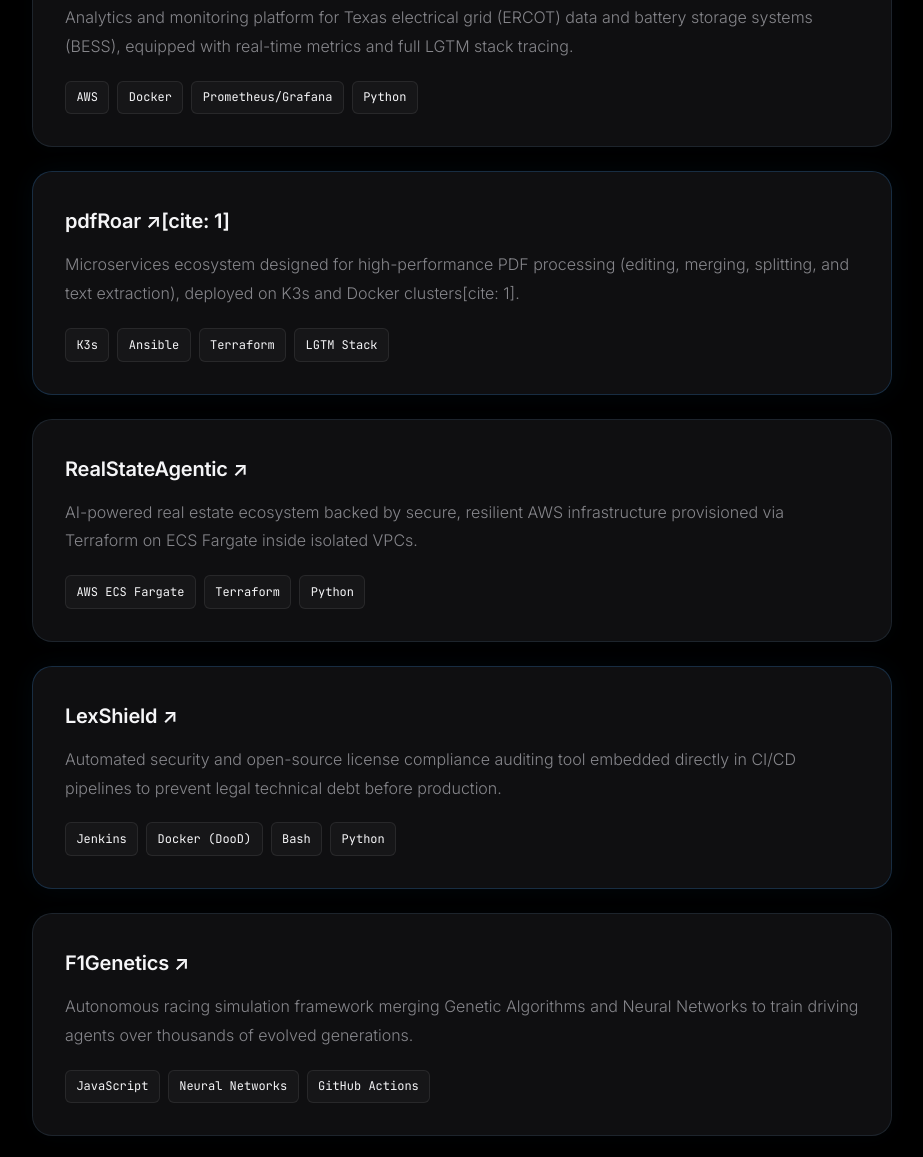
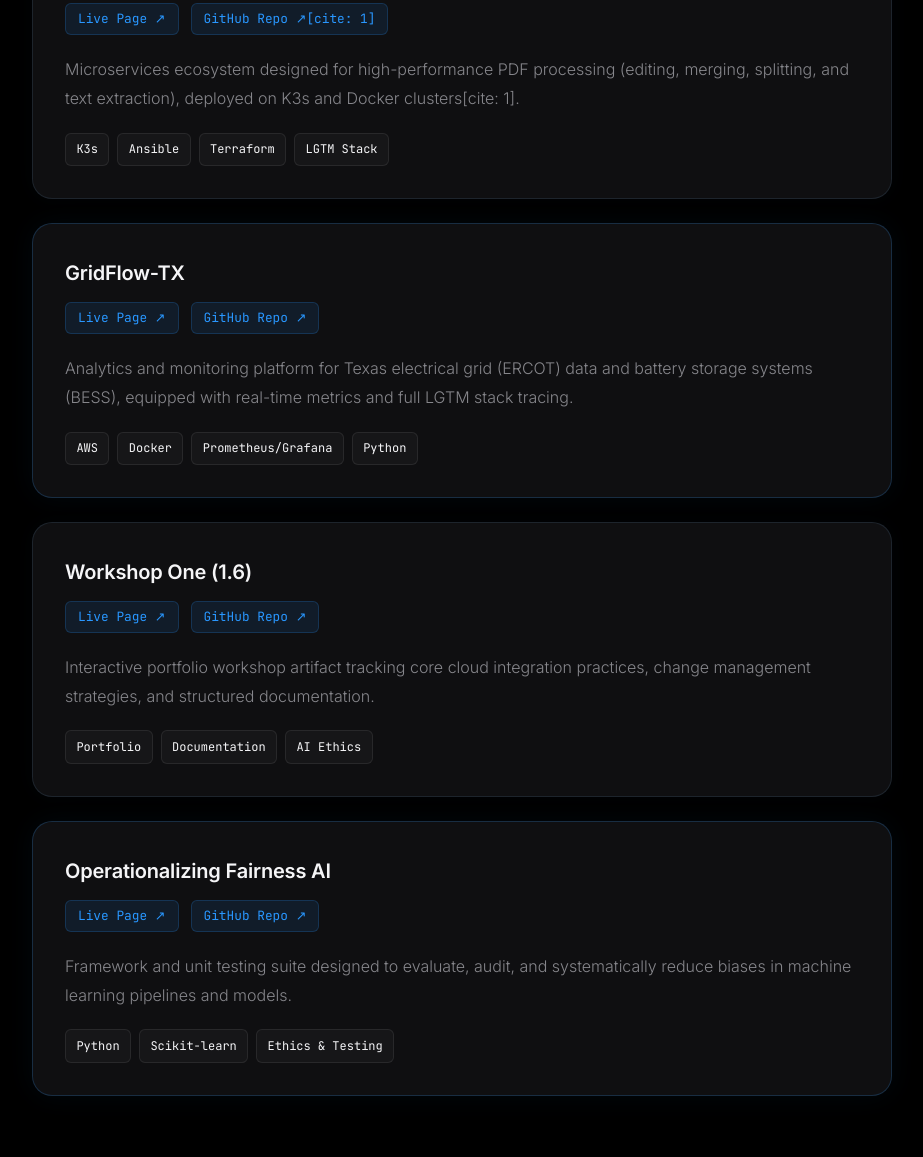
Before and after one commit to joanroamora/joanroamora, a plain HTML site: page index.html in a window 1280 px wide. Shown: the part 1435-2592 px from the top of the page, without its empty margins (178-1101 px from the left). Drawn offline with Linux system fonts and the light colour scheme.

Commit message:
Update index.html

```diff
--- a/index.html
+++ b/index.html
@@ -40,7 +40,6 @@
             overflow-x: hidden;
         }
 
-        /* Subtle background ambient lighting */
         body::before {
             content: '';
             position: fixed;
@@ -269,19 +268,7 @@
             font-size: 1.25rem;
             font-weight: 600;
             letter-spacing: -0.01em;
-        }
-
-        .project-title a {
             color: var(--text-primary);
-            text-decoration: none;
-            display: flex;
-            align-items: center;
-            gap: 0.5rem;
-            transition: var(--transition);
-        }
-
-        .project-title a:hover {
-            color: var(--accent);
         }
 
         .project-desc {
@@ -289,6 +276,29 @@
             color: var(--text-secondary);
             margin-bottom: 1.25rem;
             font-weight: 300;
+        }
+
+        .project-links {
+            display: flex;
+            gap: 0.75rem;
+            margin-bottom: 1.25rem;
+        }
+
+        .project-link {
+            font-size: 0.8rem;
+            font-family: 'JetBrains Mono', monospace;
+            color: var(--accent);
+            text-decoration: none;
+            background: rgba(41, 151, 255, 0.1);
+            padding: 0.25rem 0.75rem;
+            border-radius: 6px;
+            border: 1px solid rgba(41, 151, 255, 0.2);
+            transition: var(--transition);
+        }
+
+        .project-link:hover {
+            background: rgba(41, 151, 255, 0.2);
+            border-color: var(--accent);
         }
 
         .project-tech {
@@ -350,85 +360,76 @@
         <section>
             <h2>Core Tech Stack</h2>
             <div class="skills-grid">
-                <!-- Cloud & Containers -->
                 <div class="skill-category">
                     <h3>Cloud & Containers</h3>
                     <div class="tags">
-                        <!-- AWS: Cloud Icon -->
                         <span class="tag"><svg viewBox="0 0 24 24"><path d="M19.35 10.04C18.67 6.59 15.64 4 12 4 9.11 4 6.6 5.64 5.35 8.04 2.34 8.36 0 10.91 0 14c0 3.31 2.69 6 6 6h13c2.76 0 5-2.24 5-5 0-2.64-2.05-4.78-4.65-4.96z"/></svg>AWS</span>
-                        <!-- GCP: Cloud Icon -->
                         <span class="tag"><svg viewBox="0 0 24 24"><path d="M19.35 10.04C18.67 6.59 15.64 4 12 4 9.11 4 6.6 5.64 5.35 8.04 2.34 8.36 0 10.91 0 14c0 3.31 2.69 6 6 6h13c2.76 0 5-2.24 5-5 0-2.64-2.05-4.78-4.65-4.96z"/></svg>GCP</span>
-                        <!-- Kubernetes: Server/Cluster Icon -->
                         <span class="tag"><svg viewBox="0 0 24 24"><path d="M20 13H4c-.55 0-1 .45-1 1v6c0 .55.45 1 1 1h16c.55 0 1-.45 1-1v-6c0-.55-.45-1-1-1zM7 19c-1.1 0-2-.9-2-2s.9-2 2-2 2 .9 2 2-.9 2-2 2zm13-10H4c-.55 0-1 .45-1 1v6c0 .55.45 1 1 1h16c.55 0 1-.45 1-1v-6c0-.55-.45-1-1-1zM7 13c-1.1 0-2-.9-2-2s.9-2 2-2 2 .9 2 2-.9 2-2 2zm13-10H4c-.55 0-1 .45-1 1v6c0 .55.45 1 1 1h16c.55 0 1-.45 1-1V4c0-.55-.45-1-1-1zM7 7c-1.1 0-2-.9-2-2s.9-2 2-2 2 .9 2 2-.9 2-2 2z"/></svg>Kubernetes</span>
-                        <!-- K3s: Lightweight Server Icon -->
                         <span class="tag"><svg viewBox="0 0 24 24"><path d="M12 2L2 7l10 5 10-5-10-5M2 17l10 5 10-5M2 12l10 5 10-5"/></svg>K3s</span>
-                        <!-- Docker: Box/Container Icon -->
                         <span class="tag"><svg viewBox="0 0 24 24"><path d="M21 16.5c0 .38-.21.71-.53.88l-7.9 4.44c-.16.12-.36.18-.57.18-.21 0-.41-.06-.57-.18l-7.9-4.44A1.003 1.003 0 0 1 3 16.5v-9c0-.38.21-.71.53-.88l7.9-4.44c.16-.12.36-.18.57-.18.21 0 .41.06.57.18l7.9 4.44c.32.17.53.5.53.88v9z"/></svg>Docker</span>
-                        <!-- ECS/EKS: Layers Icon -->
-                        <span class="tag"><svg viewBox="0 0 24 24"><path d="M11.99 2C6.47 2 2 6.48 2 12s4.47 10 9.99 10C17.52 22 22 17.52 22 12S17.52 2 11.99 2zM12 20c-4.42 0-8-3.58-8-8s3.58-8 8-8 8 3.58 8 8-3.58 8-8 8z"/></svg>ECS / EKS</span>
                     </div>
                 </div>
-
-                <!-- IaC & Automation -->
                 <div class="skill-category">
                     <h3>IaC & Automation</h3>
                     <div class="tags">
-                        <!-- Terraform: Cube/Build Icon -->
                         <span class="tag"><svg viewBox="0 0 24 24"><path d="M21 16.5c0 .38-.21.71-.53.88l-7.9 4.44c-.16.12-.36.18-.57.18-.21 0-.41-.06-.57-.18l-7.9-4.44A1.003 1.003 0 0 1 3 16.5v-9c0-.38.21-.71.53-.88l7.9-4.44c.16-.12.36-.18.57-.18.21 0 .41.06.57.18l7.9 4.44c.32.17.53.5.53.88v9z"/></svg>Terraform</span>
-                        <!-- Ansible: Cog/Automation Icon -->
                         <span class="tag"><svg viewBox="0 0 24 24"><path d="M19.14 12.94c.04-.3.06-.61.06-.94 0-.32-.02-.64-.07-.94l2.03-1.58c.18-.14.23-.41.12-.61l-1.92-3.32c-.12-.22-.37-.29-.59-.22l-2.39.96c-.5-.38-1.03-.7-1.62-.94l-.36-2.54c-.04-.24-.24-.41-.48-.41h-3.84c-.24 0-.43.17-.47.41l-.36 2.54c-.59.24-1.13.57-1.62.94l-2.39-.96c-.22-.08-.47 0-.59.22L2.74 8.87c-.12.21-.08.47.12.61l2.03 1.58c-.05.3-.09.63-.09.94s.02.64.07.94l-2.03 1.58c-.18.14-.23.41-.12.61l1.92 3.32c.12.22.37.29.59.22l2.39-.96c.5.38 1.03.7 1.62.94l.36 2.54c.05.24.24.41.48.41h3.84c.24 0 .44-.17.47-.41l.36-2.54c.59-.24 1.13-.56 1.62-.94l2.39.96c.22.08.47 0 .59-.22l1.92-3.32c.12-.22.07-.47-.12-.61l-2.01-1.58zM12 15.6c-1.98 0-3.6-1.62-3.6-3.6s1.62-3.6 3.6-3.6 3.6 1.62 3.6 3.6-1.62 3.6-3.6 3.6z"/></svg>Ansible</span>
-                        <!-- GitHub Actions: Workflow/Branch Icon -->
                         <span class="tag"><svg viewBox="0 0 24 24"><path d="M15 3h6v6M10 14L21 3M18 13v6a2 2 0 0 1-2 2H5a2 2 0 0 1-2-2V8a2 2 0 0 1 2-2h6"/></svg>GitHub Actions</span>
-                        <!-- Jenkins: Server/Processor Icon -->
                         <span class="tag"><svg viewBox="0 0 24 24"><path d="M4 6h16v2H4zm0 5h16v2H4zm0 5h16v2H4z"/></svg>Jenkins</span>
                     </div>
                 </div>
-
-                <!-- Observability (LGTM) -->
                 <div class="skill-category">
                     <h3>Observability (LGTM)</h3>
                     <div class="tags">
-                        <!-- Prometheus: Activity/Pulse Icon -->
                         <span class="tag"><svg viewBox="0 0 24 24"><path d="M22 12h-4l-3 9L9 3l-3 9H2"/></svg>Prometheus</span>
-                        <!-- Grafana: Chart/Dashboard Icon -->
                         <span class="tag"><svg viewBox="0 0 24 24"><path d="M19 3H5c-1.1 0-2 .9-2 2v14c0 1.1.9 2 2 2h14c1.1 0 2-.9 2-2V5c0-1.1-.9-2-2-2zM9 17H7v-7h2v7zm4 0h-2V7h2v10zm4 0h-2v-4h2v4z"/></svg>Grafana</span>
-                        <!-- Loki: Logs/Lines Icon -->
                         <span class="tag"><svg viewBox="0 0 24 24"><path d="M4 10h16v2H4zm0-4h16v2H4zm0 8h16v2H4zm0 4h16v2H4z"/></svg>Loki</span>
-                        <!-- Tempo: Tracing/Wave Icon -->
                         <span class="tag"><svg viewBox="0 0 24 24"><path d="M3 13h2v-2H3v2zm4 4h2v-6H7v6zm4 4h2V3h-2v18zm4-8h2v-4h-2v4zm4-4h2V9h-2v2z"/></svg>Tempo</span>
                     </div>
                 </div>
-
-                <!-- Languages & AI -->
                 <div class="skill-category">
                     <h3>Languages & AI</h3>
                     <div class="tags">
-                        <!-- Python: Code Brackets Icon -->
                         <span class="tag"><svg viewBox="0 0 24 24"><path d="M9.4 16.6L4.8 12l4.6-4.6L8 6l-6 6 6 6 1.4-1.4zm5.2 0l4.6-4.6-4.6-4.6L16 6l6 6-6 6-1.4-1.4z"/></svg>Python</span>
-                        <!-- Bash: Terminal Prompt Icon -->
                         <span class="tag"><svg viewBox="0 0 24 24"><path d="M20 4H4c-1.1 0-1.99.9-1.99 2L2 18c0 1.1.9 2 2 2h16c1.1 0 2-.9 2-2V6c0-1.1-.9-2-2-2zm-5 14H7v-2h8v2zm3-4H7v-2h11v2zm0-4H7V8h11v2z"/></svg>Bash</span>
-                        <!-- JavaScript: Script/File Icon -->
-                        <span class="tag"><svg viewBox="0 0 24 24"><path d="M14 2H6c-1.1 0-1.99.9-1.99 2L4 20c0 1.1.89 2 1.99 2H18c1.1 0 2-.9 2-2V8l-6-6zm2 16H8v-2h8v2zm0-4H8v-2h8v2zm-3-5V3.5L18.5 9H13z"/></svg>JavaScript</span>
-                        <!-- PyTorch: Cpu/AI Icon -->
                         <span class="tag"><svg viewBox="0 0 24 24"><path d="M9 3H5c-1.1 0-2 .9-2 2v4h2V5h4V3m6 0h-4v2h4v4h2V5c0-1.1-.9-2-2-2M9 21H5v-4H3v4c0 1.1.9 2 2 2h4v-2m10-2v-4h2v4c0 1.1-.9 2-2 2h-4v-2h4M12 8c-2.21 0-4 1.79-4 4s1.79 4 4 4 4-1.79 4-4-1.79-4-4-4z"/></svg>PyTorch</span>
                     </div>
                 </div>
             </div>
         </section>
 
-        <!-- Featured Projects (Replicable Slots Architecture) -->
+        <!-- Featured Projects with Integrated Links -->
         <section>
             <h2>Featured Projects</h2>
             <div class="projects-list">
 
-                <!-- SLOT 1: GridFlow-TX -->
+                <!-- SLOT 1: pdfRoar -->
                 <article class="project-card">
                     <div class="project-header">
-                        <h3 class="project-title">
-                            <a href="https://github.com/joanroamora/gridflow-tx" target="_blank" rel="noopener">
-                                GridFlow-TX ↗
-                            </a>
-                        </h3>
+                        <h3 class="project-title">pdfRoar</h3>
+                    </div>
+                    <div class="project-links">
+                        <a href="https://joanroamora.github.io/pdfRoar/" class="project-link" target="_blank" rel="noopener">Live Page ↗</a>
+                        <a href="https://github.com/joanroamora/pdfRoar" class="project-link" target="_blank" rel="noopener">GitHub Repo ↗[cite: 1]</a>
+                    </div>
+                    <p class="project-desc">Microservices ecosystem designed for high-performance PDF processing (editing, merging, splitting, and text extraction), deployed on K3s and Docker clusters[cite: 1].</p>
+                    <div class="project-tech">
+                        <span class="tag">K3s</span>
+                        <span class="tag">Ansible</span>
+                        <span class="tag">Terraform</span>
+                        <span class="tag">LGTM Stack</span>
+                    </div>
+                </article>
+
+                <!-- SLOT 2: GridFlow-TX -->
+                <article class="project-card">
+                    <div class="project-header">
+                        <h3 class="project-title">GridFlow-TX</h3>
+                    </div>
+                    <div class="project-links">
+                        <a href="https://joanroamora.github.io/gridflow-tx-portfolio/" class="project-link" target="_blank" rel="noopener">Live Page ↗</a>
+                        <a href="https://github.com/joanroamora/gridflow-tx-portfolio" class="project-link" target="_blank" rel="noopener">GitHub Repo ↗</a>
                     </div>
                     <p class="project-desc">Analytics and monitoring platform for Texas electrical grid (ERCOT) data and battery storage systems (BESS), equipped with real-time metrics and full LGTM stack tracing.</p>
                     <div class="project-tech">
@@ -439,73 +440,37 @@
                     </div>
                 </article>
 
-                <!-- SLOT 2: pdfRoar -->
+                <!-- SLOT 3: Workshop One (1.6) -->
                 <article class="project-card">
                     <div class="project-header">
-                        <h3 class="project-title">
-                            <a href="https://github.com/joanroamora/pdfroar" target="_blank" rel="noopener">
-                                pdfRoar ↗[cite: 1]
-                            </a>
-                        </h3>
+                        <h3 class="project-title">Workshop One (1.6)</h3>
                     </div>
-                    <p class="project-desc">Microservices ecosystem designed for high-performance PDF processing (editing, merging, splitting, and text extraction), deployed on K3s and Docker clusters[cite: 1].</p>
+                    <div class="project-links">
+                        <a href="https://joanroamora.github.io/workshop_One_1.6/" class="project-link" target="_blank" rel="noopener">Live Page ↗</a>
+                        <a href="https://github.com/joanroamora/workshop_One_1.6" class="project-link" target="_blank" rel="noopener">GitHub Repo ↗</a>
+                    </div>
+                    <p class="project-desc">Interactive portfolio workshop artifact tracking core cloud integration practices, change management strategies, and structured documentation.</p>
                     <div class="project-tech">
-                        <span class="tag">K3s</span>
-                        <span class="tag">Ansible</span>
-                        <span class="tag">Terraform</span>
-                        <span class="tag">LGTM Stack</span>
+                        <span class="tag">Portfolio</span>
+                        <span class="tag">Documentation</span>
+                        <span class="tag">AI Ethics</span>
                     </div>
                 </article>
 
-                <!-- SLOT 3: RealStateAgentic -->
+                <!-- SLOT 4: Operationalizing Fairness AI -->
                 <article class="project-card">
                     <div class="project-header">
-                        <h3 class="project-title">
-                            <a href="https://github.com/joanroamora/RealStateAgentic-Feature1-FirstApproachInfraConfig" target="_blank" rel="noopener">
-                                RealStateAgentic ↗
-                            </a>
-                        </h3>
+                        <h3 class="project-title">Operationalizing Fairness AI</h3>
                     </div>
-                    <p class="project-desc">AI-powered real estate ecosystem backed by secure, resilient AWS infrastructure provisioned via Terraform on ECS Fargate inside isolated VPCs.</p>
+                    <div class="project-links">
+                        <a href="https://joanroamora.github.io/operationalizing-fairness-ai/" class="project-link" target="_blank" rel="noopener">Live Page ↗</a>
+                        <a href="https://github.com/joanroamora/operationalizing-fairness-ai" class="project-link" target="_blank" rel="noopener">GitHub Repo ↗</a>
+                    </div>
+                    <p class="project-desc">Framework and unit testing suite designed to evaluate, audit, and systematically reduce biases in machine learning pipelines and models.</p>
                     <div class="project-tech">
-                        <span class="tag">AWS ECS Fargate</span>
-                        <span class="tag">Terraform</span>
                         <span class="tag">Python</span>
-                    </div>
-                </article>
-
-                <!-- SLOT 4: LexShield -->
-                <article class="project-card">
-                    <div class="project-header">
-                        <h3 class="project-title">
-                            <a href="https://github.com/joanroamora/lexshield" target="_blank" rel="noopener">
-                                LexShield ↗
-                            </a>
-                        </h3>
-                    </div>
-                    <p class="project-desc">Automated security and open-source license compliance auditing tool embedded directly in CI/CD pipelines to prevent legal technical debt before production.</p>
-                    <div class="project-tech">
-                        <span class="tag">Jenkins</span>
-                        <span class="tag">Docker (DooD)</span>
-                        <span class="tag">Bash</span>
-                        <span class="tag">Python</span>
-                    </div>
-                </article>
-
-                <!-- SLOT 5: F1Genetics -->
-                <article class="project-card">
-                    <div class="project-header">
-                        <h3 class="project-title">
-                            <a href="https://github.com/joanroamora/f1genetics" target="_blank" rel="noopener">
-                                F1Genetics ↗
-                            </a>
-                        </h3>
-                    </div>
-                    <p class="project-desc">Autonomous racing simulation framework merging Genetic Algorithms and Neural Networks to train driving agents over thousands of evolved generations.</p>
-                    <div class="project-tech">
-                        <span class="tag">JavaScript</span>
-                        <span class="tag">Neural Networks</span>
-                        <span class="tag">GitHub Actions</span>
+                        <span class="tag">Scikit-learn</span>
+                        <span class="tag">Ethics & Testing</span>
                     </div>
                 </article>
 
@@ -514,11 +479,11 @@
                      ========================================================
                 <article class="project-card">
                     <div class="project-header">
-                        <h3 class="project-title">
-                            <a href="URL_DEL_REPOSITORIO" target="_blank" rel="noopener">
-                                Nombre del Proyecto ↗
-                            </a>
-                        </h3>
+                        <h3 class="project-title">Nombre del Proyecto</h3>
+                    </div>
+                    <div class="project-links">
+                        <a href="URL_LIVE_PAGE" class="project-link" target="_blank" rel="noopener">Live Page ↗</a>
+                        <a href="URL_GITHUB" class="project-link" target="_blank" rel="noopener">GitHub Repo ↗</a>
                     </div>
                     <p class="project-desc">Descripción breve y directa del propósito del proyecto y su arquitectura.</p>
                     <div class="project-tech">
@@ -538,7 +503,6 @@
     </div>
 
     <script>
-        // Automatic Year update
         document.getElementById('year').textContent = new Date().getFullYear();
     </script>
 </body>
```
